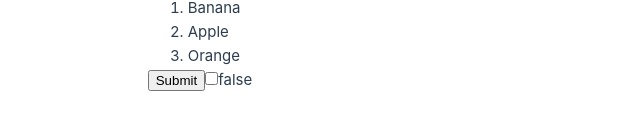
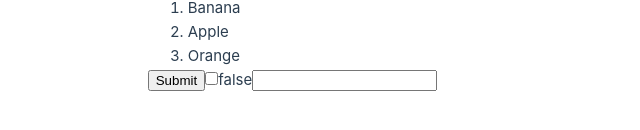
Before and after one commit to icarodredd/vuejs, a Vue app in the folder first-contact/: page / in a window 1280 px wide. Shown: the part 464-594 px from the top of the page, without its empty margins (122-762 px from the left). Built offline with nearby package versions, Linux system fonts and the light colour scheme.

Commit message:
watchers

```diff
--- a/first-contact/src/App.vue
+++ b/first-contact/src/App.vue
@@ -1,6 +1,7 @@
 <script setup lang="ts">
 import { computed, ref } from 'vue'
 import { onMounted } from 'vue'
+import { watch } from 'vue'
 
 const one = 1
 const someHtml = "<span style='color: red'>This should be red.</span>"
@@ -11,10 +12,17 @@ const isActive = true
 const color = ref('green')
 const fruits = ['Banana', 'Apple', 'Orange']
 const checked = ref(false)
+const watchedValue = ref('')
 
 onMounted(() => {
   console.log(`the component is now mounted.`)
 })
+
+watch(watchedValue, (newValue, oldValue) =>
+  console.log(
+    'watchedValue is now ' + newValue + ' the old value is ' + oldValue,
+  ),
+)
 
 const changeColor = () => {
   return color.value === 'green'
@@ -83,6 +91,7 @@ function warn(message, event) {
     </button>
     <input type="checkbox" id="checkbox" v-model="checked" />
     <label for="checkbox">{{ checked }}</label>
+    <input v-model="watchedValue" type="text" />
   </main>
 </template>
 
```
